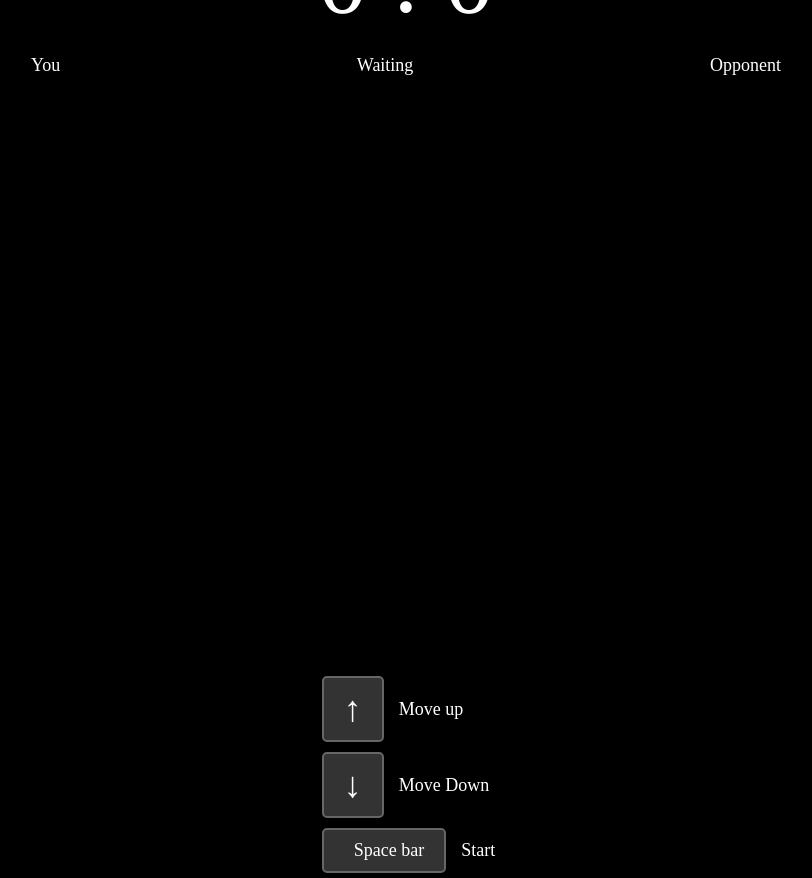
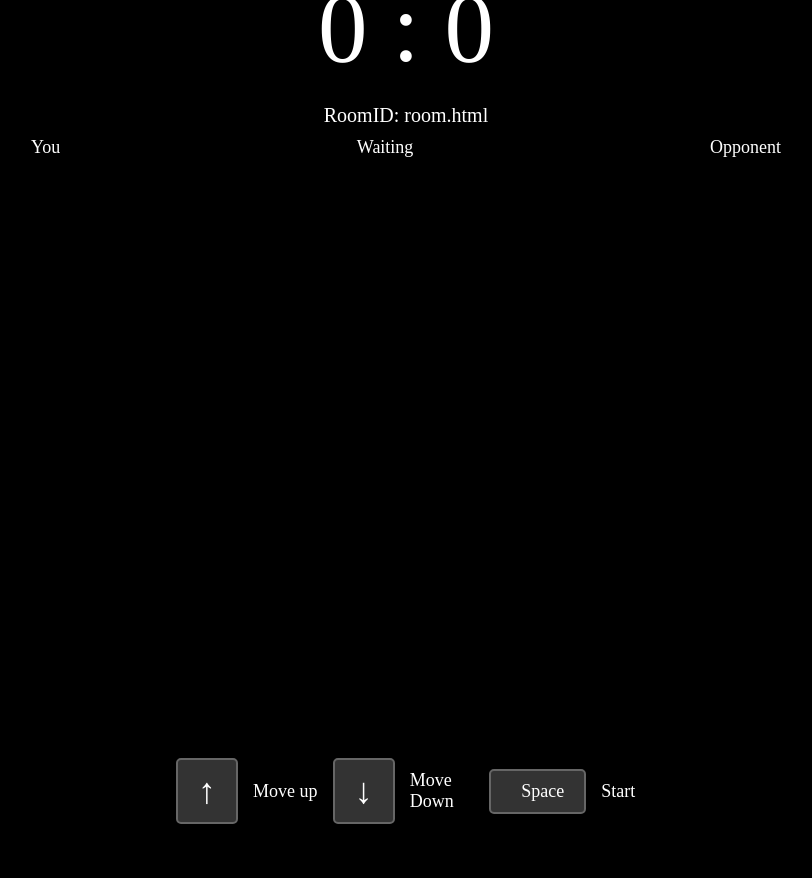
Before and after one commit to pimukthee/pong, a plain HTML site: page web/room.html in a window 1280 px wide. Shown: the whole page, without its empty margins (234-1046 px from the left). After the commit the page ends 829 px from the top, so only its background shows below. Drawn offline with Linux system fonts and the light colour scheme; files that its build step writes are made by us from their sources; files whose address does not match are found by name.

Commit message:
show room id

```diff
--- a/web/css/main.css
+++ b/web/css/main.css
@@ -12,6 +12,12 @@ body {
   justify-content: center;
 }
 
+.room-id-container {
+  color: white;
+  font-size: 20px;
+  margin-bottom: 10px;
+}
+
 #score {
   color: white;
   margin-bottom: 20px;
@@ -22,7 +28,6 @@ body {
   color: white;
   font-size: 18px;
   display: flex;
-  flex-direction: column;
   align-items: center;
   margin-top: 10px;
 }
--- a/web/room.html
+++ b/web/room.html
@@ -10,6 +10,8 @@
       <span id="left-player-score">0</span> :
       <span id="right-player-score">0</span>
     </div>
+
+    <div class="room-id-container">RoomID: <span id="room-id"></span></div>
 
     <div id="players">
       <div class="player-label" id="left-player">You</div>
@@ -44,7 +46,7 @@
       </div>
       <div class="button-container">
         <div class="button">
-          <div class="text">Space bar</div>
+          <div class="text">Space</div>
         </div>
         <div class="text">Start</div>
       </div>
@@ -58,9 +60,12 @@
       var playerPaddle;
       var opponentPaddle;
 
+      const pathnames = window.location.pathname.split("/");
+      const roomId = pathnames.pop() || pathnames.pop();
+
+      document.getElementById("room-id").innerHTML = roomId;
+
       if (window["WebSocket"]) {
-        pathnames = window.location.pathname.split("/");
-        roomId = pathnames.pop() || pathnames.pop();
         conn = new WebSocket(
           "wss://" + document.location.host + "/ws/" + roomId,
         );
```
